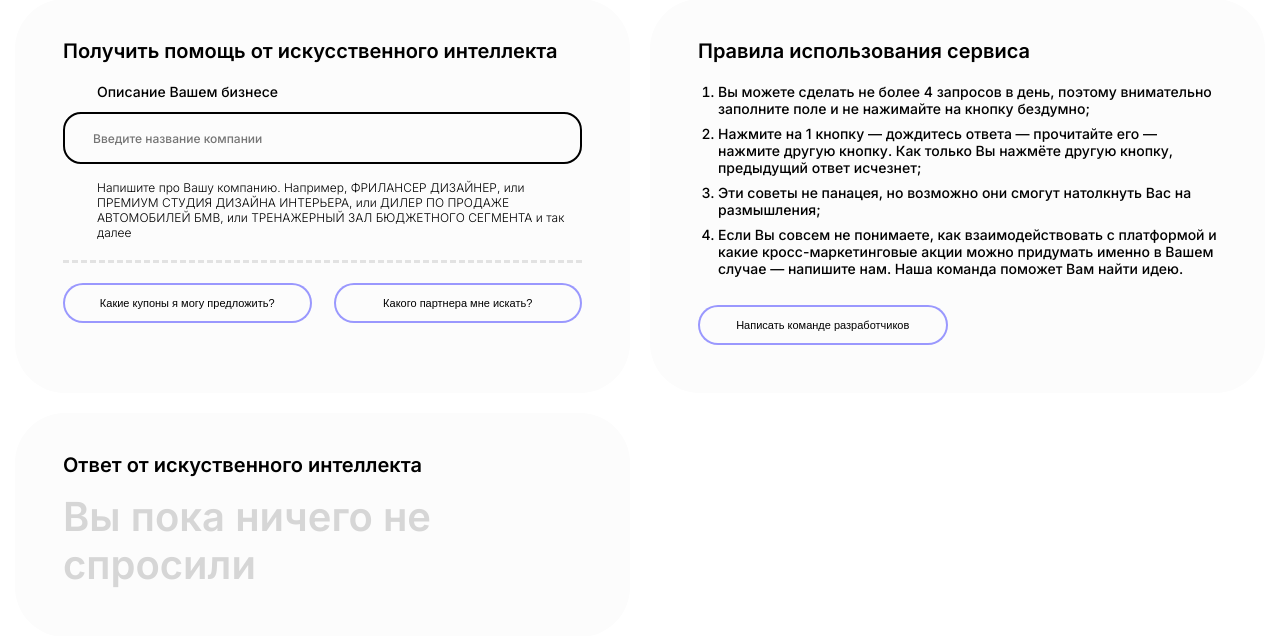
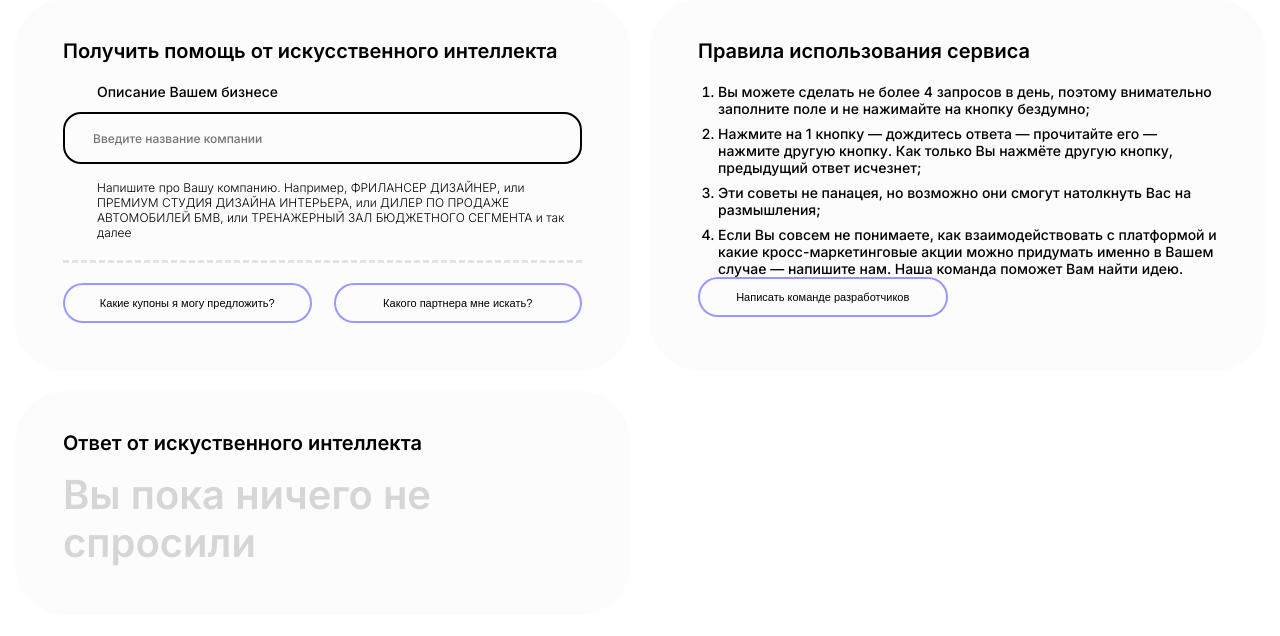
Before and after one commit to cyber-tatarin/crossm, a Django app: page /users/whatis in a window 1280 px wide. Shown: the part 844-1480 px from the top of the page. Run offline with Django 4.2, Linux system fonts and the light colour scheme; parts of the project's set-up code (start-up, migrations or seed data) failed here and were passed over; some libraries are stand-ins or nearby versions.

Commit message:
ol margin erased

```diff
--- a/crossm/static/css/style.css
+++ b/crossm/static/css/style.css
@@ -2318,7 +2318,6 @@ box-shadow: none;
 
 .ol-description {
   margin-left: 20px;
-  margin-bottom: 28px;
 }
 
 .ol-description-ru, .ol-description-en {
```
